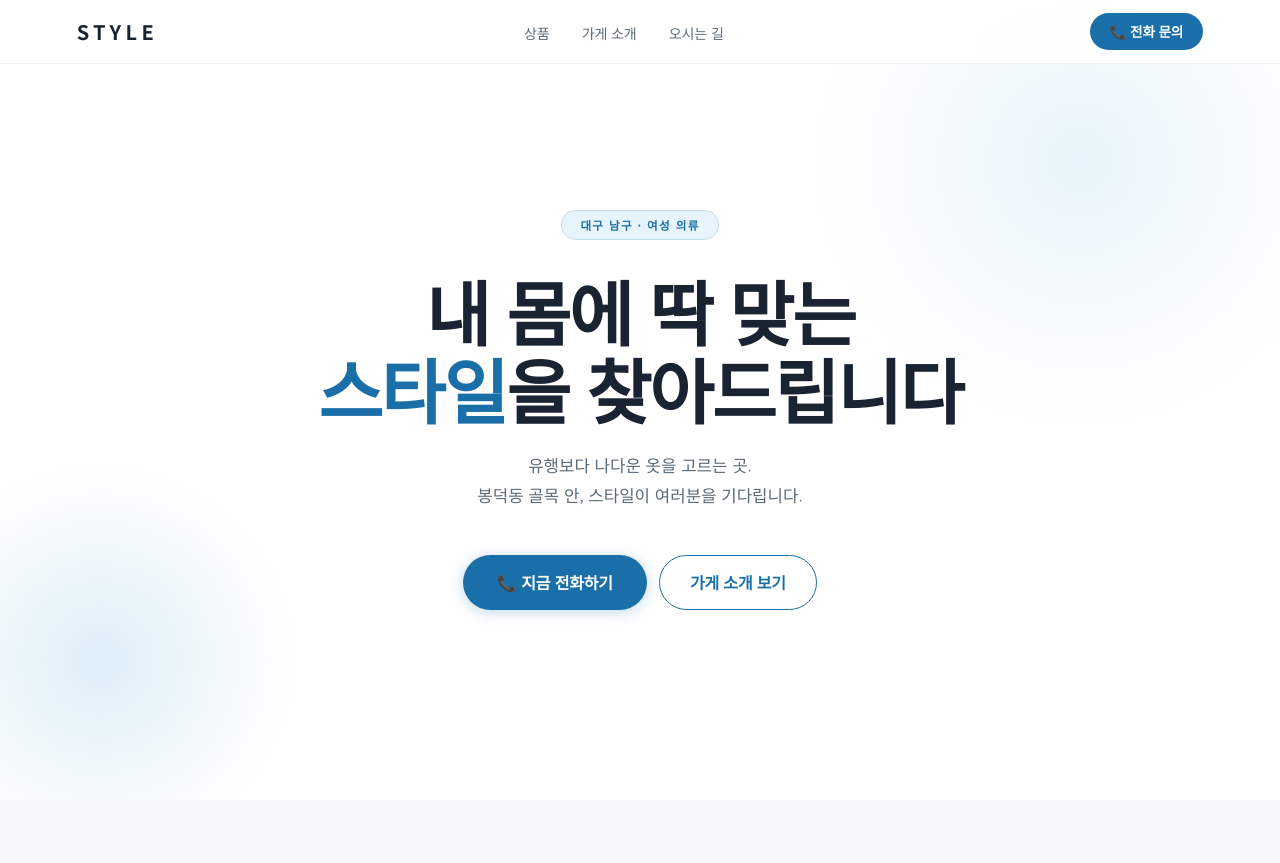
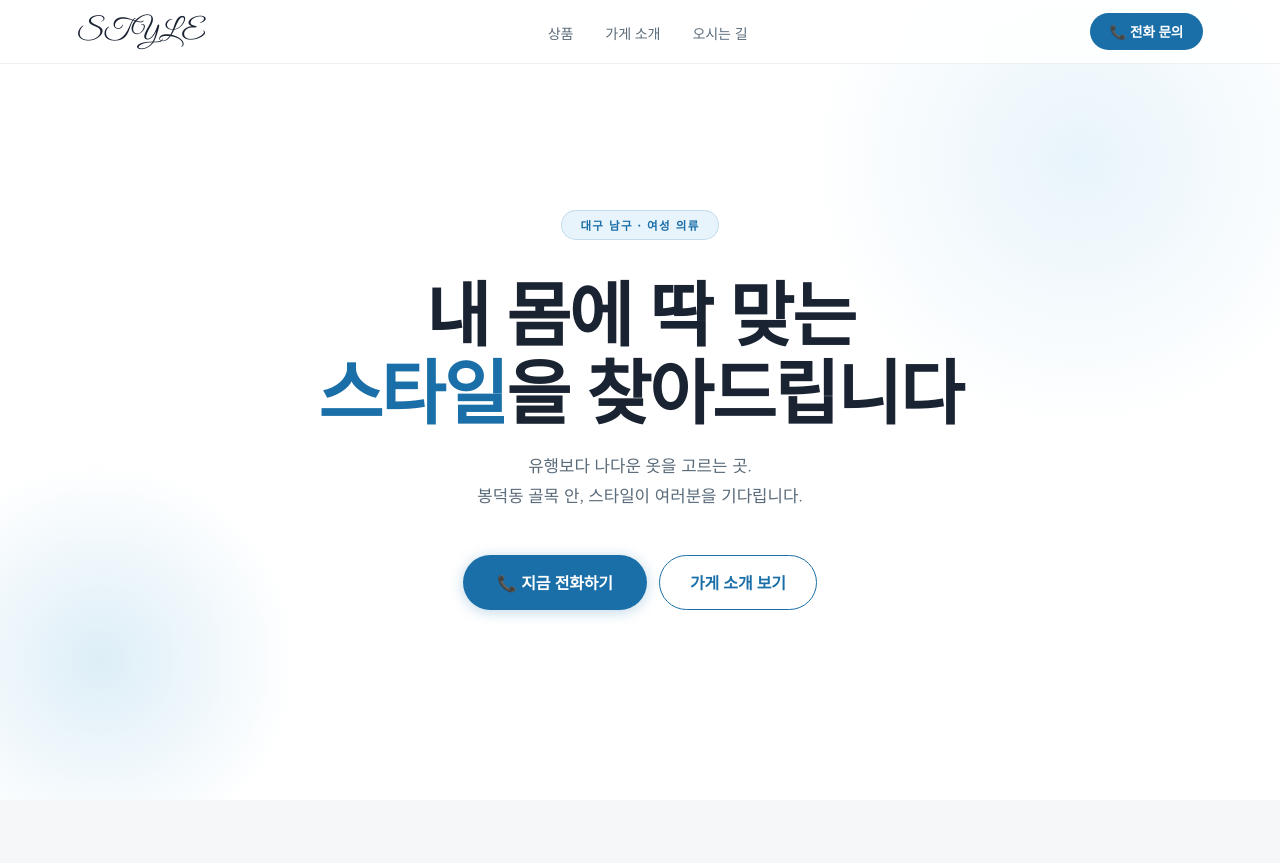
Before and after one commit to kimdeokkyeong/style-website-daegu, a plain HTML site: page website/index.html in a window 1280 px wide. Shown: the top 863 px of the page. Drawn offline with Linux system fonts and the light colour scheme.

Commit message:
style: 페이지 타이틀 봉덕동으로 변경, STYLE 로고 필기체 폰트 적용
- 페이지 타이틀: 효성중앙길 → 봉덕동
- nav-logo: Great Vibes 필기체 폰트 적용
- Google Fonts에 Great Vibes 추가

Co-Authored-By: Claude Sonnet 4.6 <noreply@anthropic.com>

```diff
--- a/website/index.html
+++ b/website/index.html
@@ -3,9 +3,9 @@
 <head>
   <meta charset="UTF-8" />
   <meta name="viewport" content="width=device-width, initial-scale=1.0" />
-  <title>스타일 | 대구 효성중앙길 여성 의류</title>
+  <title>스타일 | 대구 봉덕동 여성 의류</title>
   <link rel="preconnect" href="https://fonts.googleapis.com" />
-  <link href="https://fonts.googleapis.com/css2?family=Noto+Sans+KR:wght@300;400;500;600;700&display=swap" rel="stylesheet" />
+  <link href="https://fonts.googleapis.com/css2?family=Noto+Sans+KR:wght@300;400;500;600;700&family=Great+Vibes&display=swap" rel="stylesheet" />
   <style>
     *, *::before, *::after { box-sizing: border-box; margin: 0; padding: 0; }
 
@@ -55,7 +55,8 @@
       border-bottom: 1px solid rgba(0,0,0,0.06);
     }
     .nav-logo {
-      font-size: 1.25rem; font-weight: 700; letter-spacing: 0.22em;
+      font-family: 'Great Vibes', cursive;
+      font-size: 1.75rem; font-weight: 400; letter-spacing: 0.04em;
       color: var(--ink); text-decoration: none;
     }
     .nav-links { display: flex; gap: 2rem; list-style: none; }
```
